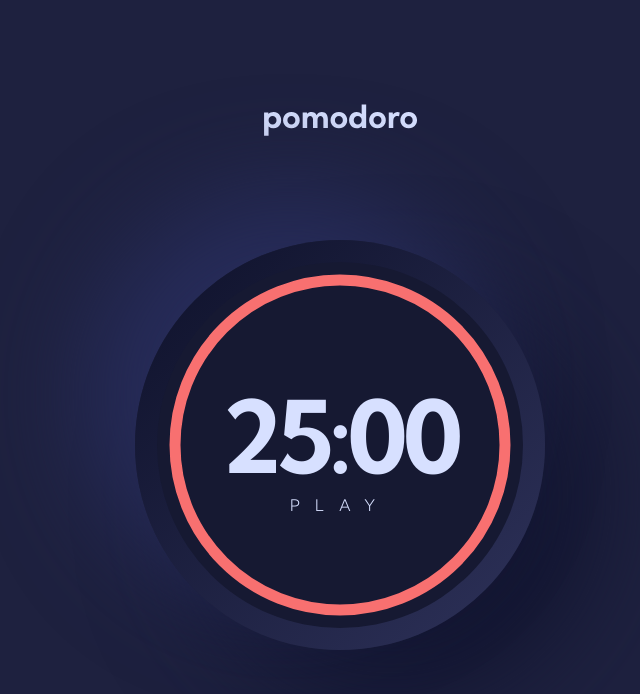
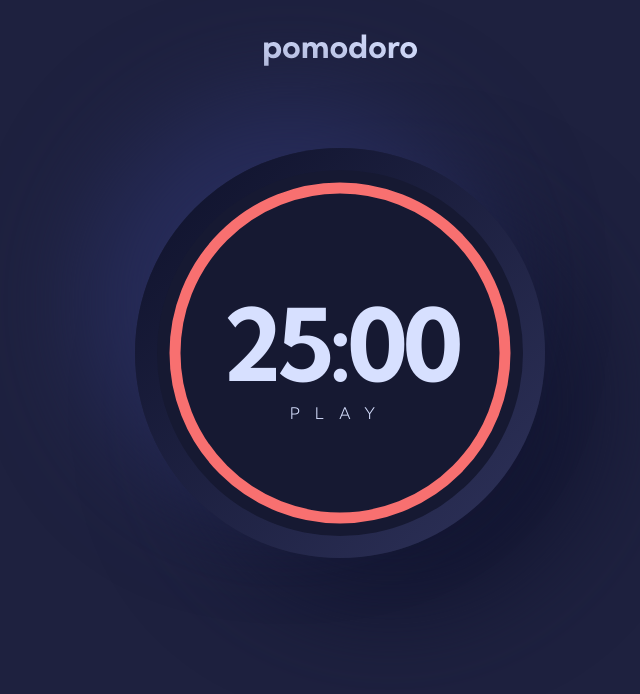
Before and after one commit to juandonito/pomodoro-app, a React (Create React App) app: page / in a window 1280 px wide. Shown: the top 694 px of the page, without its empty margins (300-940 px from the left). Built offline with nearby package versions, Linux system fonts and the light colour scheme.

Commit message:
refactor flex ith gap in main

```diff
--- a/src/components/Main.styled.ts
+++ b/src/components/Main.styled.ts
@@ -4,9 +4,9 @@ const StyledMain = styled.main`
   display: flex;
   flex-direction: column;
   align-items: center;
-  justify-content: space-evenly;
+  gap: 48px;
 
-  height: 90vh;
+  height: 100vh;
 `;
 
 export default StyledMain;
```
